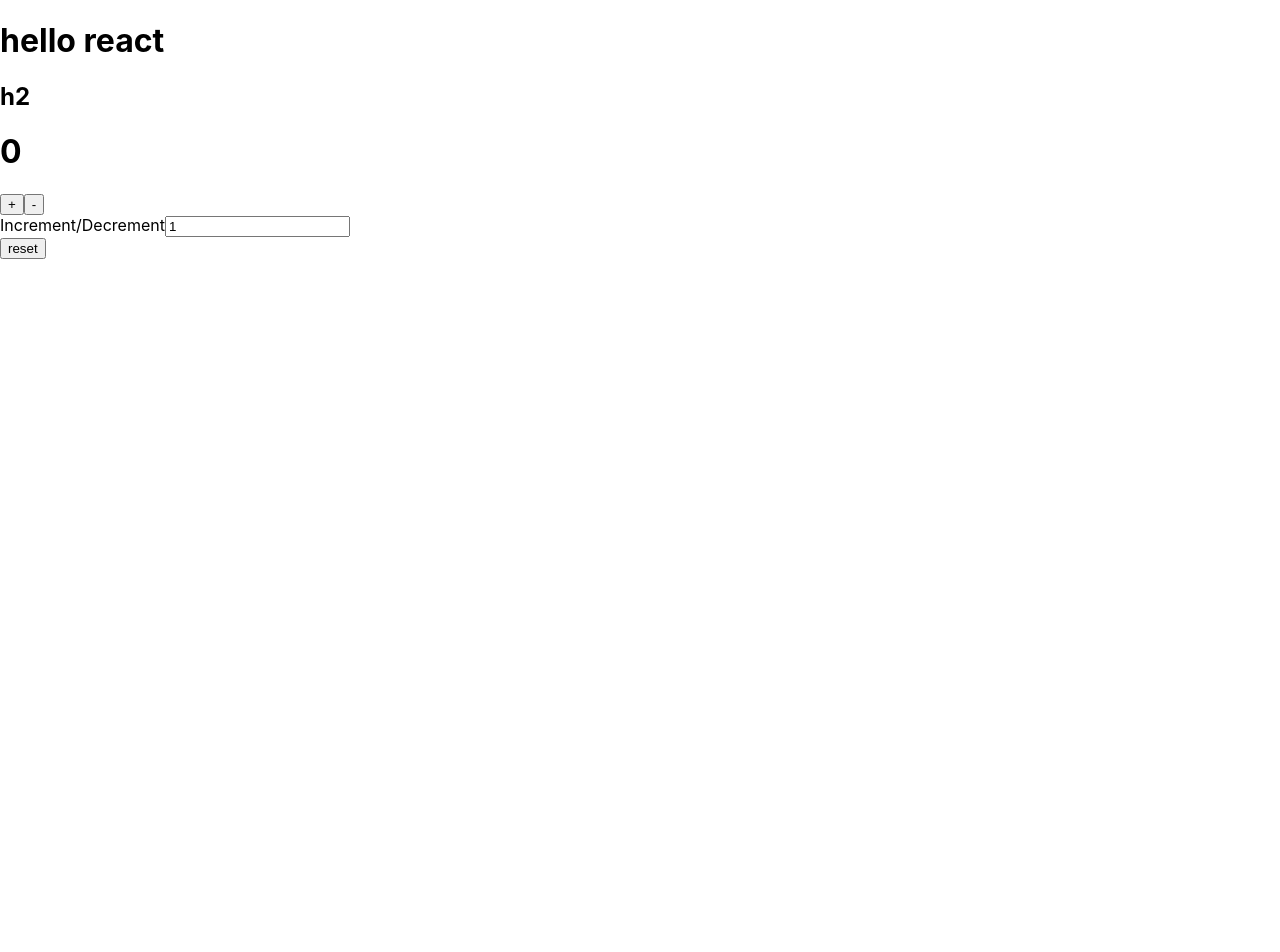
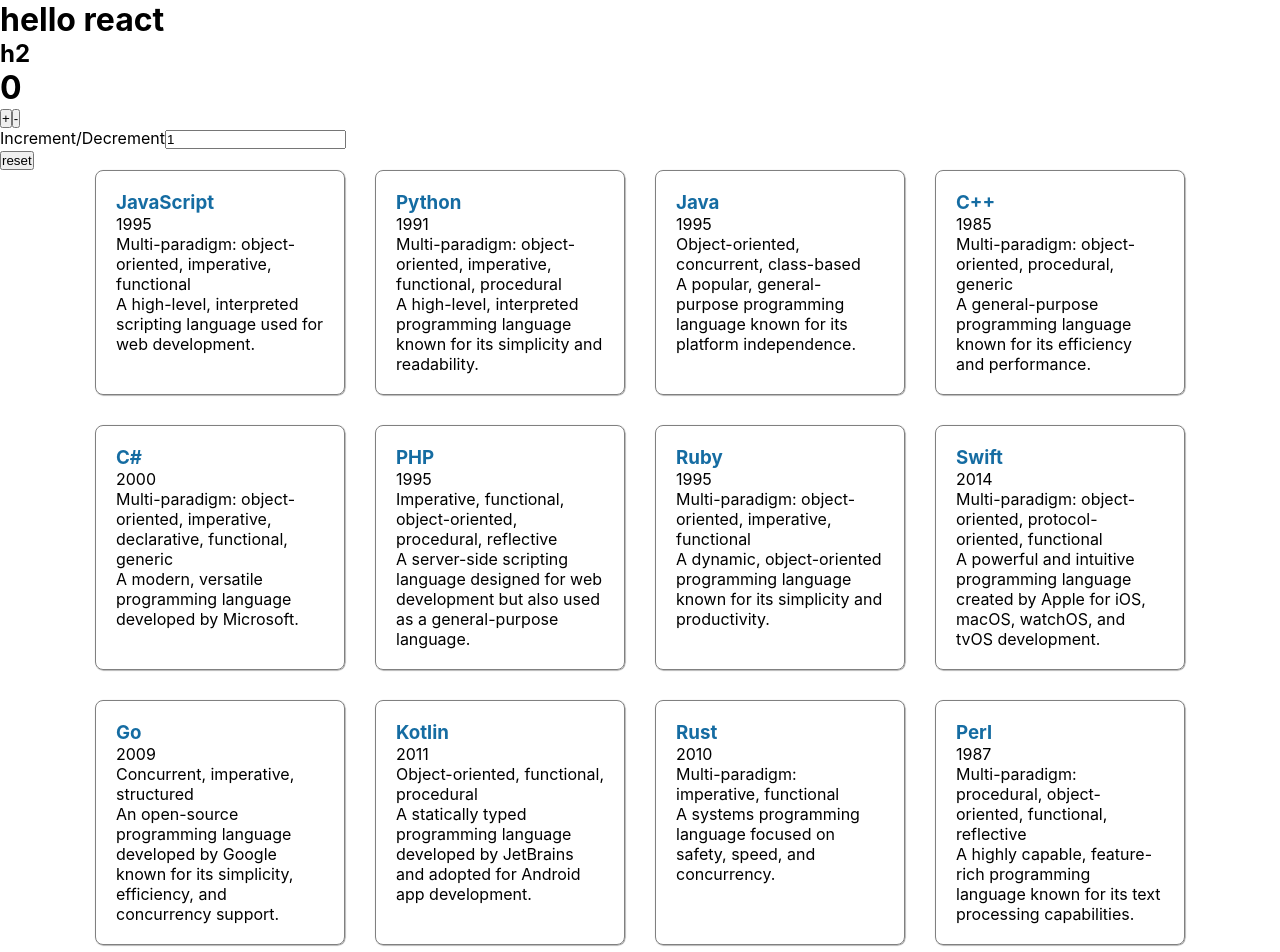
Before and after one commit to priyyadav/react-pratice, a React (Create React App) app: page / in a window 1280 px wide. Shown: the top 952 px of the page. Before the commit the page ends 800 px from the top, so only its background shows below. Built offline with nearby package versions, Linux system fonts and the light colour scheme.

Commit message:
list item

```diff
--- a/src/App.js
+++ b/src/App.js
@@ -1,12 +1,14 @@
 import logo from './logo.svg';
 import './App.css';
 import { Counter } from './practice/counter';
+import { List } from './practice/list';
 function App() {
   return (
     <div>
    <h1>hello react</h1>
    <h2>h2</h2>
    <Counter></Counter>
+   <List></List>
     </div>
 
   );
--- /dev/null
+++ b/src/practice/list.js
@@ -0,0 +1,21 @@
+
+import { programmingLanguages } from './util.js';
+import React from 'react';
+import "./style.css"
+
+export const List = () => {
+    return (
+        <div className='container'>
+            {programmingLanguages.map((item, index) => (
+                <div key={item.name} className='main-container'>
+                   <h3>{item.name}</h3>
+                   <p> {item.year}</p>
+                  <p>  {item.paradigm}</p>
+                  <p> {
+                        item.description
+                    }</p>
+                </div>
+            ))}
+        </div>
+    );
+};
--- /dev/null
+++ b/src/practice/style.css
@@ -0,0 +1,30 @@
+*
+{
+    margin: 0px;
+    padding: 0px;
+    box-sizing: border-box;
+}
+.container{
+    display: flex;
+    flex-wrap: wrap;
+   gap:30px;
+   justify-content: center;
+}
+.main-container
+{
+    border: 1px solid grey;
+    box-shadow: 0.5px 0.5px 1px  grey;
+    border-radius: 8px;
+    width: 250px;
+    padding: 20px;
+    transition: all 0.2 ;
+
+
+}
+.main-container:hover
+{
+    transform: translateY(-5px);
+}
+h3{
+    color: rgb(21, 108, 162);
+}
--- /dev/null
+++ b/src/practice/util.js
@@ -0,0 +1,92 @@
+export const programmingLanguages = [
+    {
+      name: "JavaScript",
+      description: "A high-level, interpreted scripting language used for web development.",
+      year: 1995,
+      paradigm: "Multi-paradigm: object-oriented, imperative, functional",
+    },
+    {
+      name: "Python",
+      description: "A high-level, interpreted programming language known for its simplicity and readability.",
+      year: 1991,
+      paradigm: "Multi-paradigm: object-oriented, imperative, functional, procedural",
+    },
+    {
+      name: "Java",
+      description: "A popular, general-purpose programming language known for its platform independence.",
+      year: 1995,
+      paradigm: "Object-oriented, concurrent, class-based",
+    },
+    {
+      name: "C++",
+      description: "A general-purpose programming language known for its efficiency and performance.",
+      year: 1985,
+      paradigm: "Multi-paradigm: object-oriented, procedural, generic",
+    },
+    {
+      name: "C#",
+      description: "A modern, versatile programming language developed by Microsoft.",
+      year: 2000,
+      paradigm: "Multi-paradigm: object-oriented, imperative, declarative, functional, generic",
+    },
+    {
+      name: "PHP",
+      description: "A server-side scripting language designed for web development but also used as a general-purpose language.",
+      year: 1995,
+      paradigm: "Imperative, functional, object-oriented, procedural, reflective",
+    },
+    {
+      name: "Ruby",
+      description: "A dynamic, object-oriented programming language known for its simplicity and productivity.",
+      year: 1995,
+      paradigm: "Multi-paradigm: object-oriented, imperative, functional",
+    },
+    {
+      name: "Swift",
+      description: "A powerful and intuitive programming language created by Apple for iOS, macOS, watchOS, and tvOS development.",
+      year: 2014,
+      paradigm: "Multi-paradigm: object-oriented, protocol-oriented, functional",
+    },
+    {
+      name: "Go",
+      description: "An open-source programming language developed by Google known for its simplicity, efficiency, and concurrency support.",
+      year: 2009,
+      paradigm: "Concurrent, imperative, structured",
+    },
+    {
+      name: "Kotlin",
+      description: "A statically typed programming language developed by JetBrains and adopted for Android app development.",
+      year: 2011,
+      paradigm: "Object-oriented, functional, procedural",
+    },
+    {
+      name: "Rust",
+      description: "A systems programming language focused on safety, speed, and concurrency.",
+      year: 2010,
+      paradigm: "Multi-paradigm: imperative, functional",
+    },
+    {
+      name: "Perl",
+      description: "A highly capable, feature-rich programming language known for its text processing capabilities.",
+      year: 1987,
+      paradigm: "Multi-paradigm: procedural, object-oriented, functional, reflective",
+    },
+    {
+      name: "Objective-C",
+      description: "A general-purpose, object-oriented programming language used primarily by Apple for iOS and macOS app development.",
+      year: 1983,
+      paradigm: "Object-oriented, imperative",
+    },
+    {
+      name: "Scala",
+      description: "A multi-paradigm programming language designed to express common programming patterns in a concise, elegant, and type-safe way.",
+      year: 2003,
+      paradigm: "Multi-paradigm: object-oriented, functional",
+    },
+    {
+      name: "R",
+      description: "A programming language and free software environment for statistical computing and graphics.",
+      year: 1993,
+      paradigm: "Multi-paradigm: array-oriented, functional, imperative, procedural, reflective",
+    },
+  ];
```
